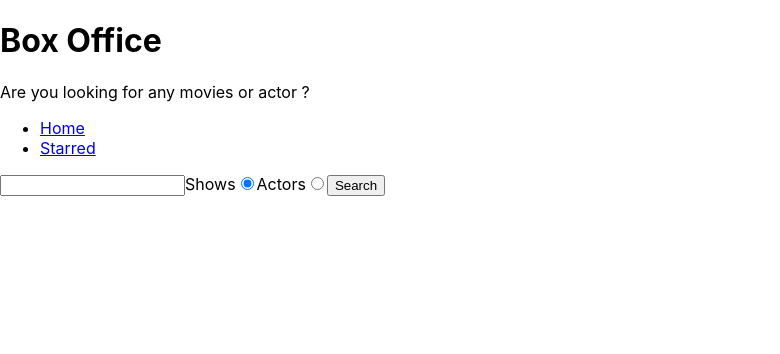
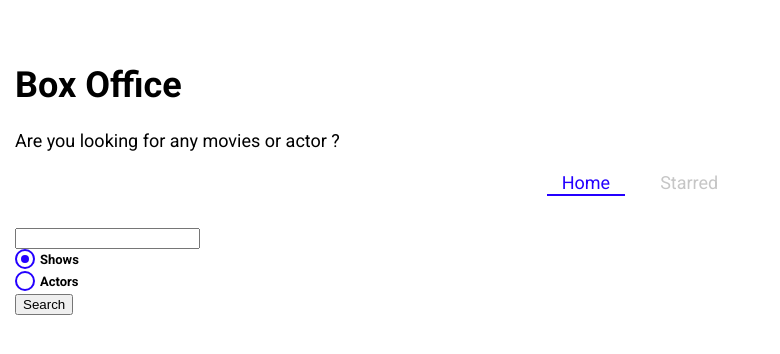
Before and after one commit to dhananjay16642/box-office-app, a React (Create React App) app: page / in a window 1280 px wide. Shown: the top 354 px of the page, without its empty margins (0-780 px from the left). Built offline with nearby package versions, Linux system fonts and the light colour scheme.

Commit message:
installed styled components. Create global theme with sc. created custom radio. used navlink from react-router to style active link

```diff
--- a/package.json
+++ b/package.json
@@ -8,6 +8,7 @@
     "react-dom": "^18.2.0",
     "react-router-dom": "^6.12.1",
     "react-scripts": "5.0.1",
+    "styled-components": "^6.0.0-rc.3",
     "web-vitals": "^2.1.4",
     "workbox-background-sync": "^6.6.0",
     "workbox-broadcast-update": "^6.6.0",
--- a/public/index.html
+++ b/public/index.html
@@ -5,7 +5,10 @@
     <link rel="icon" href="%PUBLIC_URL%/favicon.ico" />
     <meta name="viewport" content="width=device-width, initial-scale=1" />
     <meta name="theme-color" content="#000000" />
-    <meta name="description" content="Web site created using create-react-app" />
+    <meta
+      name="description"
+      content="Web site created using create-react-app"
+    />
     <link rel="apple-touch-icon" href="%PUBLIC_URL%/logo192.png" />
     <!--
       manifest.json provides metadata used when your web app is installed on a
@@ -21,7 +24,11 @@
       work correctly both with client-side routing and a non-root public URL.
       Learn how to configure a non-root public URL by running `npm run build`.
     -->
-    <title>React App</title>
+    <link
+      href="https://fonts.googleapis.com/css?family=Roboto:300,400,700,&display=swap"
+      rel="stylesheet"
+    />
+    <title>Box Office</title>
   </head>
   <body>
     <noscript>You need to enable JavaScript to run this app.</noscript>
--- a/src/App.jsx
+++ b/src/App.jsx
@@ -4,12 +4,14 @@
 import Starred from './pages/Starred';
 import Show from './pages/Show';
 import MainLayout from './components/MainLayout';
+import { GlobalTheme } from './theme';
 
 const queryClient = new QueryClient();
 
 function App() {
   return (
     <QueryClientProvider client={queryClient}>
+      <GlobalTheme>
         <BrowserRouter>
           <Routes>
             <Route element={<MainLayout />}>
@@ -20,22 +22,9 @@
             <Route path="/show/:showId" element={<Show />} />
 
             <Route path="*" element={<div>Not found</div>} />
-
-          {/* <Route path="/" element={<App />}>
-          <Route index element={<Home />} />
-          <Route path="teams" element={<Teams />}>
-            <Route path=":teamId" element={<Team />} />
-            <Route path="new" element={<NewTeamForm />} />
-            <Route index element={<LeagueStandings />} />
-          </Route>
-        </Route>
-        <Route element={<PageLayout />}>
-          <Route path="/privacy" element={<Privacy />} />
-          <Route path="/tos" element={<Tos />} />
-        </Route>
-        <Route path="contact-us" element={<Contact />} /> */}
           </Routes>
         </BrowserRouter>
+      </GlobalTheme>
     </QueryClientProvider>
   );
 }
--- /dev/null
+++ b/src/components/CustomRadio.jsx
@@ -0,0 +1,59 @@
+import styled from 'styled-components';
+
+const CustomRadio = ({ label, ...inputProps }) => {
+  return (
+    <StyledRadio>
+      {label}
+      <input {...inputProps} type="radio" />
+      <span />
+    </StyledRadio>
+  );
+};
+
+export default CustomRadio;
+
+const StyledRadio = styled.label`
+  display: block;
+  position: relative;
+  padding-left: 25px;
+  cursor: pointer;
+  font-size: 13px;
+  user-select: none;
+  font-weight: 700;
+  line-height: 1.65;
+  input {
+    position: absolute;
+    opacity: 0;
+    cursor: pointer;
+  }
+  span {
+    position: absolute;
+    top: 0;
+    left: 0;
+    height: 16px;
+    width: 16px;
+    background-color: #fff;
+    border: 2px solid ${({ theme }) => theme.mainColors.blue};
+    border-radius: 50%;
+  }
+  input:checked ~ span {
+    background-color: #fff;
+    border: 2px solid ${({ theme }) => theme.mainColors.blue};
+  }
+  span:after {
+    content: '';
+    position: absolute;
+    display: none;
+  }
+  input:checked ~ span:after {
+    display: block;
+  }
+  span:after {
+    top: 4px;
+    left: 4px;
+    width: 8px;
+    height: 8px;
+    border-radius: 50%;
+    background: ${({ theme }) => theme.mainColors.blue};
+  }
+`;
--- a/src/components/Navs.jsx
+++ b/src/components/Navs.jsx
@@ -1,4 +1,5 @@
-import { Link } from 'react-router-dom';
+import styled from 'styled-components';
+import { NavLink } from 'react-router-dom';
 
 const LINKS = [
   {
@@ -14,15 +15,57 @@
 const Navs = () => {
   return (
     <div>
-      <ul>
+      <NavList>
         {LINKS.map(item => (
           <li key={item.to}>
-            <Link to={item.to}>{item.text}</Link>
+            <LinkStyled to={item.to}>{item.text}</LinkStyled>
           </li>
         ))}
-      </ul>
+      </NavList>
     </div>
   );
 };
 
 export default Navs;
+
+const NavList = styled.ul`
+  display: flex;
+  justify-content: center;
+  list-style: none;
+  margin: 0 0 30px;
+  padding: 0;
+  li {
+    margin: 0 10px;
+  }
+`;
+
+const LinkStyled = styled(NavLink)`
+  display: block;
+  padding: 3px 15px;
+  position: relative;
+  text-decoration: none;
+  color: ${({ theme }) => theme.mainColors.gray};
+  &.active {
+    color: ${({ theme }) => theme.mainColors.blue};
+    &:after {
+      content: '';
+      position: absolute;
+      display: block;
+      height: 2px;
+      left: 0%;
+      bottom: 0;
+      background-color: ${({ theme }) => theme.mainColors.blue};
+      animation: slide-in 0.3s ease-in forwards;
+      @keyframes slide-in {
+        from {
+          left: 50%;
+          width: 0;
+        }
+        to {
+          left: 0%;
+          width: 100%;
+        }
+      }
+    }
+  }
+`;
--- a/src/components/SearchForm.jsx
+++ b/src/components/SearchForm.jsx
@@ -1,5 +1,6 @@
 import { useState } from 'react';
 import { useSearchStr } from '../lib/useSearchStr';
+import CustomRadio from './CustomRadio';
 
 const SearchForm = ({ onSearch }) => {
   const [searchStr, setSearchStr] = useSearchStr('');
@@ -26,26 +27,23 @@
   return (
     <form onSubmit={onSubmit}>
       <input type="text" value={searchStr} onChange={onSearchInputChange} />
-      <label>
-        Shows
-        <input
-          type="radio"
+
+      <CustomRadio
+        label="Shows"
         name="search-option"
         value="shows"
         checked={searchOption === 'shows'}
         onChange={onRadioChange}
       />
-      </label>
-      <label>
-        Actors
-        <input
-          type="radio"
+
+      <CustomRadio
+        label="Actors"
         name="search-option"
         value="actors"
         checked={searchOption === 'actors'}
         onChange={onRadioChange}
       />
-      </label>
+
       <button type="submit">Search</button>
     </form>
   );
--- a/src/index.css
+++ /dev/null
@@ -1,13 +0,0 @@
-body {
-  margin: 0;
-  font-family: -apple-system, BlinkMacSystemFont, 'Segoe UI', 'Roboto', 'Oxygen',
-    'Ubuntu', 'Cantarell', 'Fira Sans', 'Droid Sans', 'Helvetica Neue',
-    sans-serif;
-  -webkit-font-smoothing: antialiased;
-  -moz-osx-font-smoothing: grayscale;
-}
-
-code {
-  font-family: source-code-pro, Menlo, Monaco, Consolas, 'Courier New',
-    monospace;
-}
--- a/src/index.jsx
+++ b/src/index.jsx
@@ -1,6 +1,5 @@
 import React from 'react';
 import ReactDOM from 'react-dom/client';
-import './index.css';
 import App from './App';
 import * as serviceWorkerRegistration from './serviceWorkerRegistration';
 import reportWebVitals from './reportWebVitals';
--- /dev/null
+++ b/src/theme.jsx
@@ -0,0 +1,30 @@
+import { ThemeProvider, createGlobalStyle } from 'styled-components';
+
+const theme = {
+  fontFamily: 'Roboto, sans-serif',
+  mainColors: {
+    blue: '#2400ff',
+    gray: '#c6c6c6',
+    dark: '#353535',
+  },
+};
+
+const GlobalStyles = createGlobalStyle`
+  body {
+    font-family: ${({ theme }) => theme.fontFamily};
+    font-size: 18px;
+    margin: 0;
+    padding-top: 40px;
+    padding-left: 15px;
+    padding-right: 15px;
+  }
+`;
+
+export const GlobalTheme = ({ children }) => {
+  return (
+    <ThemeProvider theme={theme}>
+      <GlobalStyles />
+      {children}
+    </ThemeProvider>
+  );
+};
```
Also changed, not shown: 1 other file (tests, documents, lock files or other folders). Lines whose indentation alone changed are shown as unchanged.
